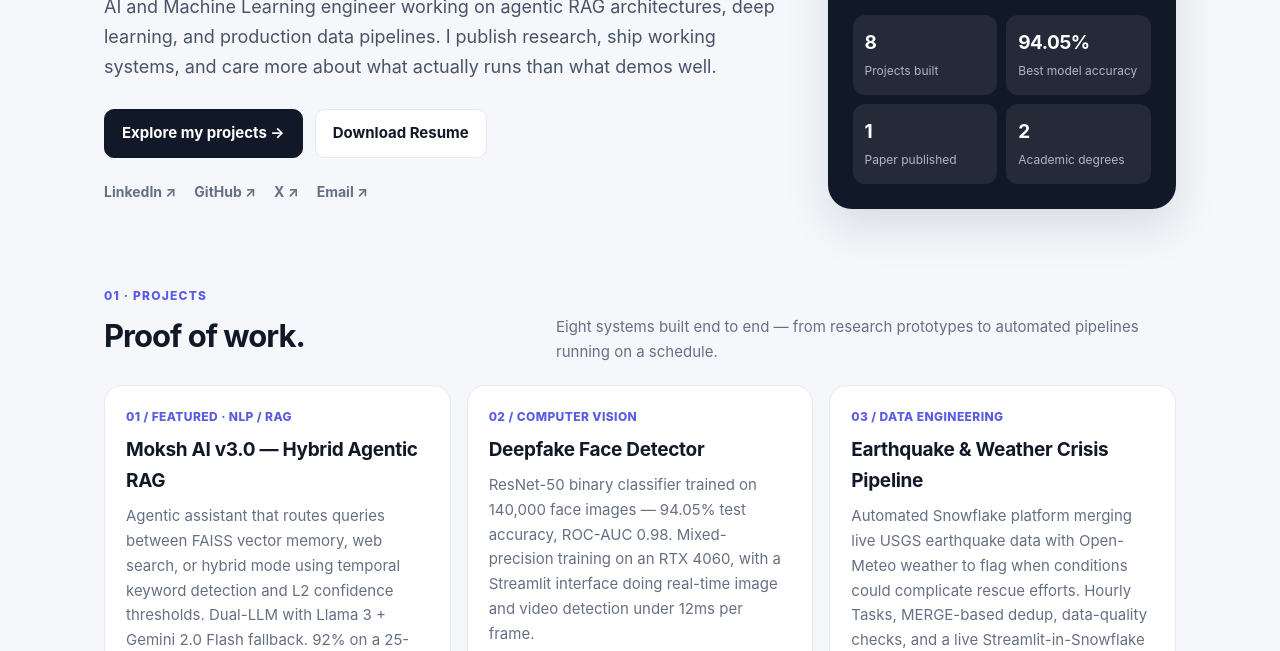
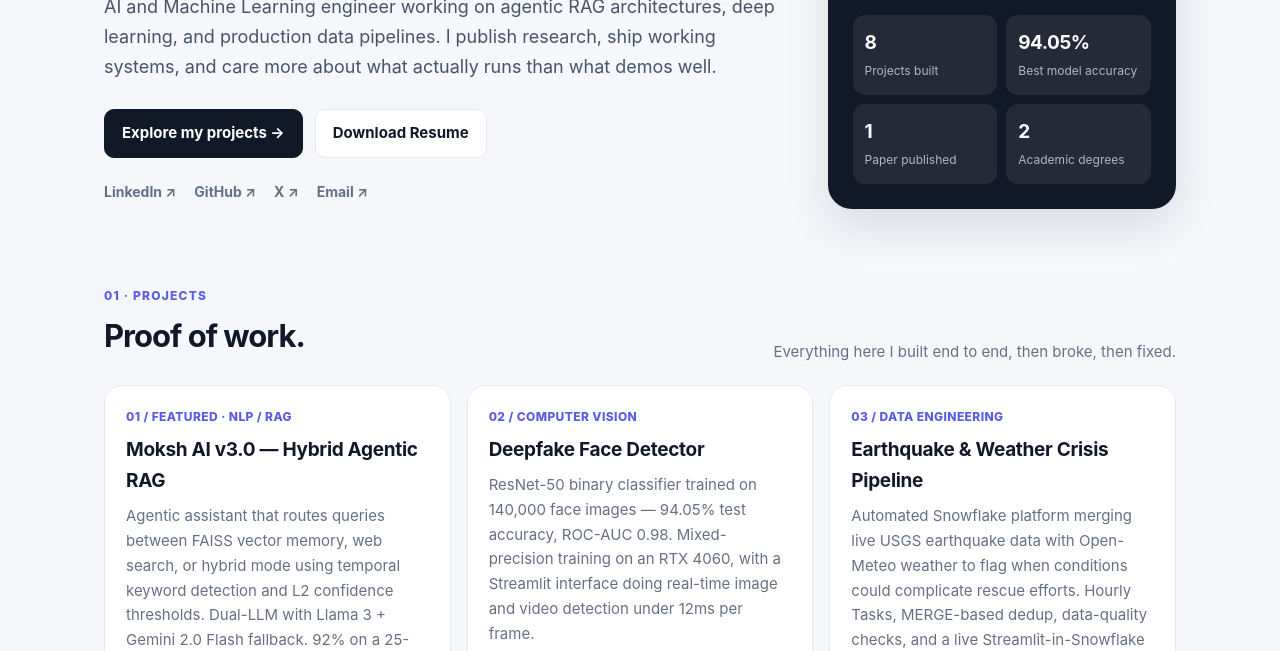
Before and after one commit to mritunjaySharma05/Portfolio_ai, a plain HTML site: page v2.html in a window 1280 px wide. Shown: the part 449-1100 px from the top of the page. Drawn offline with Linux system fonts and the light colour scheme.

Commit message:
Rewrite projects section intro in Mritunjay's own words
Co-Authored-By: Claude Opus 5 <noreply@anthropic.com>

```diff
--- a/v2.html
+++ b/v2.html
@@ -186,7 +186,7 @@ footer{text-align:center;color:var(--muted);padding:30px 0;font-size:14px}
  <div class="container">
   <div class="section-head">
    <div><div class="kicker">01 · Projects</div><h2>Proof of work.</h2></div>
-   <div class="section-intro">Eight systems built end to end — from research prototypes to automated pipelines running on a schedule.</div>
+   <div class="section-intro">Everything here I built end to end, then broke, then fixed.</div>
   </div>
   <div class="cards">
 
```
